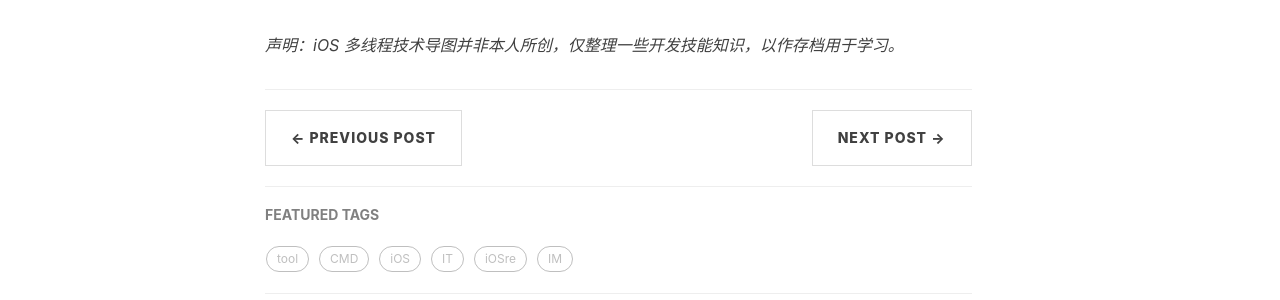
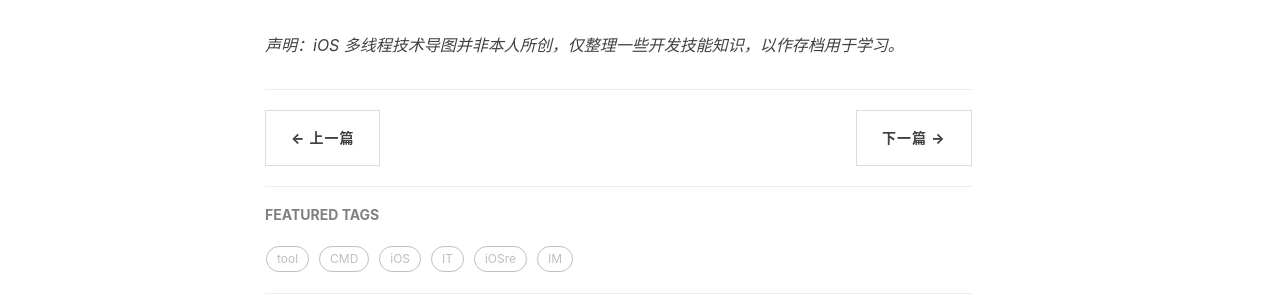
Before and after one commit to itenfay/itenfay.github.io, a Jekyll site: the page built from _posts/2017-09-08-multi-threading-technology-mind-map-for-iOS.md, in a window 1280 px wide. Shown: the part 877-1177 px from the top of the page. Built offline with Jekyll 4.4.1, drawn with Linux system fonts in a browser that asks for light colours; nearby versions of some CDN libraries; comment, search, counter and statistics services are not loaded.

Commit message:
update the layout fo post

```diff
--- a/_layouts/post.html
+++ b/_layouts/post.html
@@ -33,7 +33,7 @@ layout: default
                     <!--
                         <span class="meta">Posted by {% if page.author %}{{ page.author }}{% else %}{{ site.title }}{% endif %} on {{ page.date | date: "%B %-d, %Y" }}</span>
                     -->
-                    <span class="meta">| <a href="https://github.com/dgynfi" title="dgynfi">{% if page.author %}{{ page.author }}{% else %}{{ site.title }}{% endif %}</a> | {{ page.date | date: "%Y-%m-%d" }} |
+                    <span class="meta">| <a href="https://github.com/chenxing640" title="chenxing640">{% if page.author %}{{ page.author }}{% else %}{{ site.title }}{% endif %}</a> | {{ page.date | date: "%Y-%m-%d" }} |
                     <span class="tags">
                         {% for tag in page.tags %}
                         <a class="tag" href="{{ site.baseurl }}/tags/#{{ tag }}" title="{{ tag }}">{{ tag }}</a>
@@ -90,12 +90,14 @@ layout: default
                 <ul class="pager">
                     {% if page.previous.url %}
                     <li class="previous">
-                        <a href="{{ page.previous.url | prepend: site.baseurl | replace: '//', '/' }}" data-toggle="tooltip" data-placement="top" title="{{page.previous.title}}">&larr; Previous Post</a>
+                        <!-- Previous Post -->
+                        <a href="{{ page.previous.url | prepend: site.baseurl | replace: '//', '/' }}" data-toggle="tooltip" data-placement="top" title="{{page.previous.title}}">&larr; 上一篇</a>
                     </li>
                     {% endif %}
                     {% if page.next.url %}
                     <li class="next">
-                        <a href="{{ page.next.url | prepend: site.baseurl | replace: '//', '/' }}" data-toggle="tooltip" data-placement="top" title="{{page.next.title}}">Next Post &rarr;</a>
+                        <!-- Next Post -->
+                        <a href="{{ page.next.url | prepend: site.baseurl | replace: '//', '/' }}" data-toggle="tooltip" data-placement="top" title="{{page.next.title}}">下一篇 &rarr;</a>
                     </li>
                     {% endif %}
                 </ul>
```
